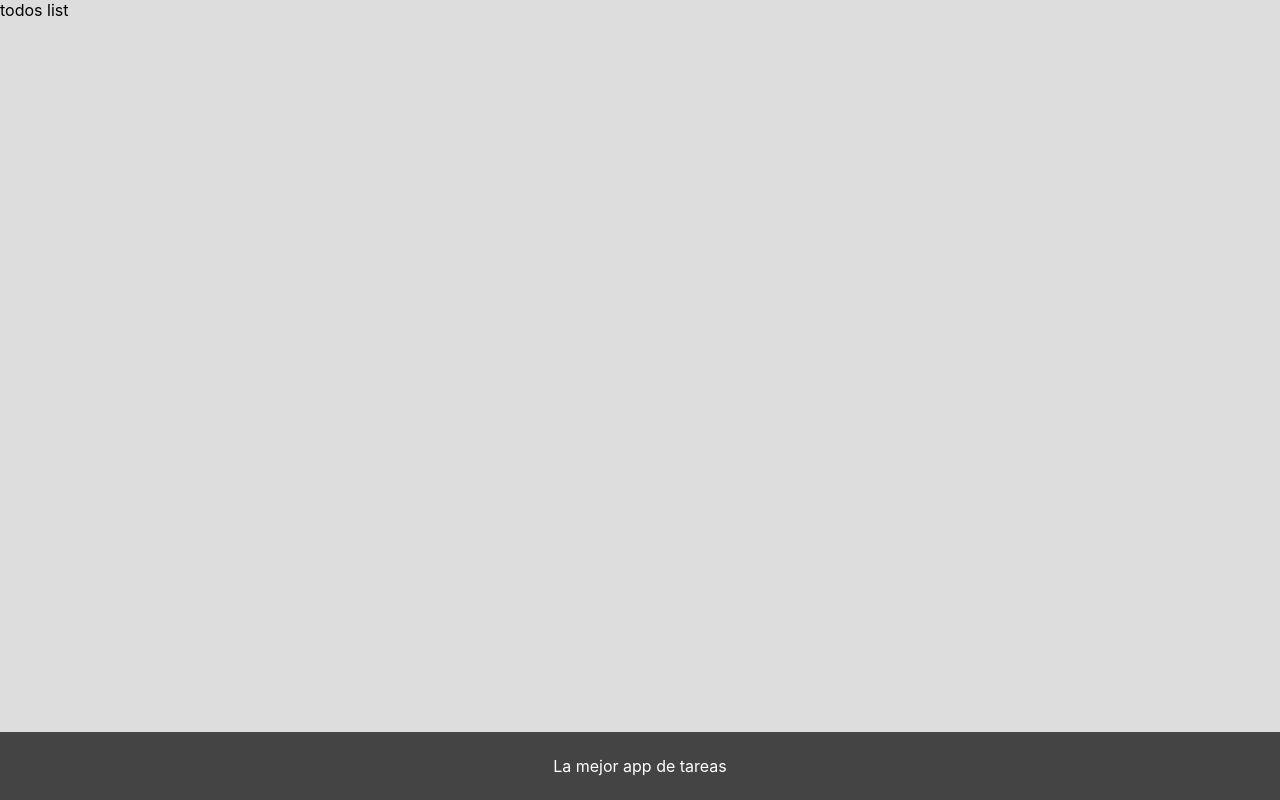
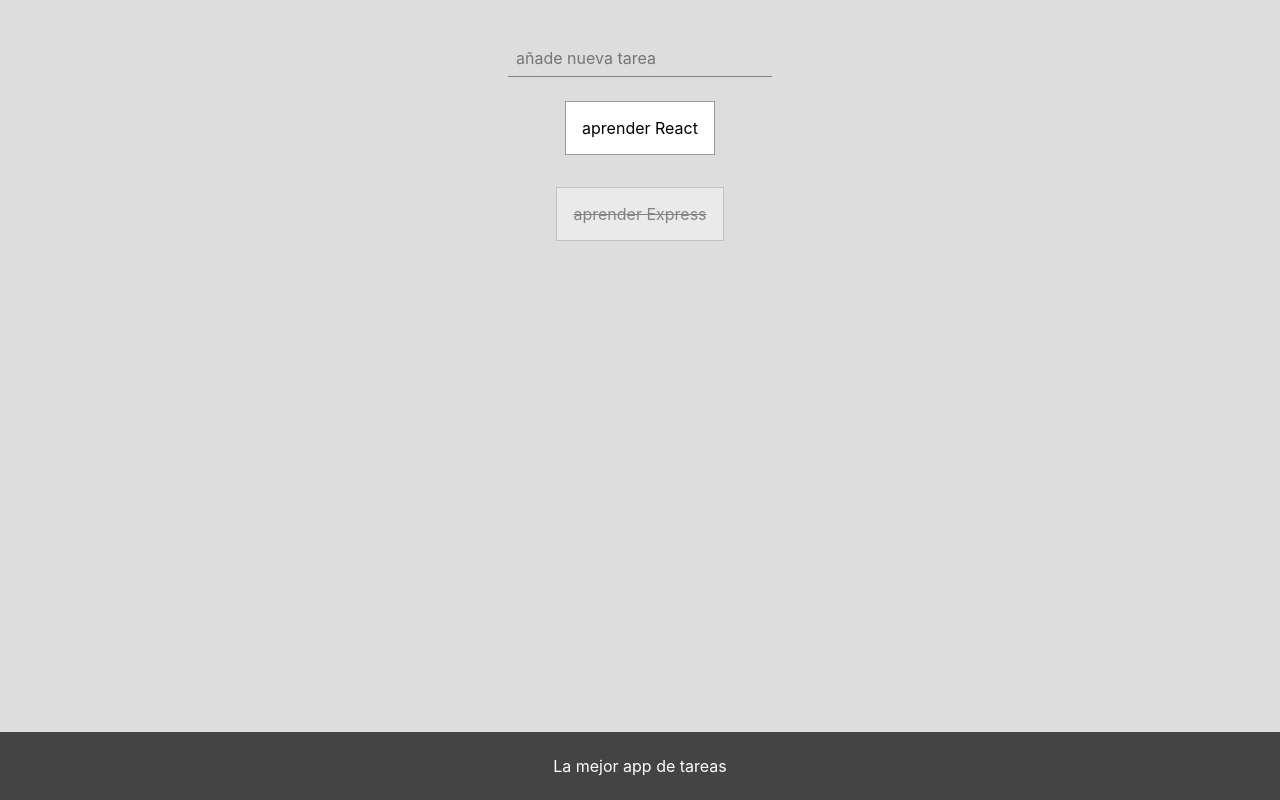
Before and after one commit to GeeksHubsAcademy/tareas-react-reach-router, a React (Create React App) app: page / in a window 1280 px wide. Built offline with nearby package versions, Linux system fonts and the light colour scheme.

Commit message:
todos list layout and style done

```diff
--- a/src/App.js
+++ b/src/App.js
@@ -6,12 +6,28 @@ import TodoDetail from './views/TodoDetail';
 import NotFound from './views/NotFound';
 import './App.scss'
 
-function App() {
+class App extends React.Component {
+  state = {
+    todos: [
+      {
+        text:'aprender React',
+        completed:false
+      },
+      {
+        text: 'aprender Express',
+        completed: true
+      },
+    ]
+  }
+
+
+
+  render() {
     return (
       <div className="App">
         <main>
           <Router>
-          <TodosList path="/" />
+            <TodosList path="/"  todos={this.state.todos}  />
             <TodoDetail path="/todo/:id" />
             <NotFound path="*" />
           </Router>
@@ -22,5 +38,6 @@ function App() {
       </div>
     );
   }
+}
 
 export default App;
--- a/src/App.scss
+++ b/src/App.scss
@@ -6,6 +6,7 @@
 
   main {
       flex:1;
+      padding:2em;
   }
 
   footer {
--- a/src/views/TodosList.jsx
+++ b/src/views/TodosList.jsx
@@ -1,6 +1,27 @@
 import React from 'react'
+import './TodosList.scss'
 
-const TodosList = props => 'todos list'
+
+const TodosList = props => {
+
+    return (
+        <div className="TodosList">
+            <div className="addTodo">
+                <input type="text" placeholder="añade nueva tarea"/>
+            </div>
+            <div className="allTodos">
+                {props.todos.map(todo => (
+                    <div className={`todo ${todo.completed ? 'completed': ''}`}>
+                        <span className="text">{todo.text}</span>
+                    </div>
+                ))}
+            </div>
+        </div>
+    )
+
+
+
+}
 
 
 
--- /dev/null
+++ b/src/views/TodosList.scss
@@ -0,0 +1,33 @@
+.TodosList {
+  .addTodo {
+    display: flex;
+    flex-direction: row;
+    justify-content: center;
+    padding: 0.5em;
+    input {
+      all: unset;
+      padding: 0.5em;
+
+      border-bottom: 1px solid grey;
+    }
+  }
+  .allTodos {
+      display:flex;
+      flex-direction: column;
+      justify-content: center;
+      align-items: center;
+      .todo {
+          background: white;
+          border: 1px #999 solid;
+          padding: 1em;
+          margin: 1em;
+
+         &.completed {
+             opacity: 0.4;
+             text-decoration: line-through;
+         }
+
+
+      }
+  }
+}
```
Lines whose indentation alone changed are shown as unchanged.
